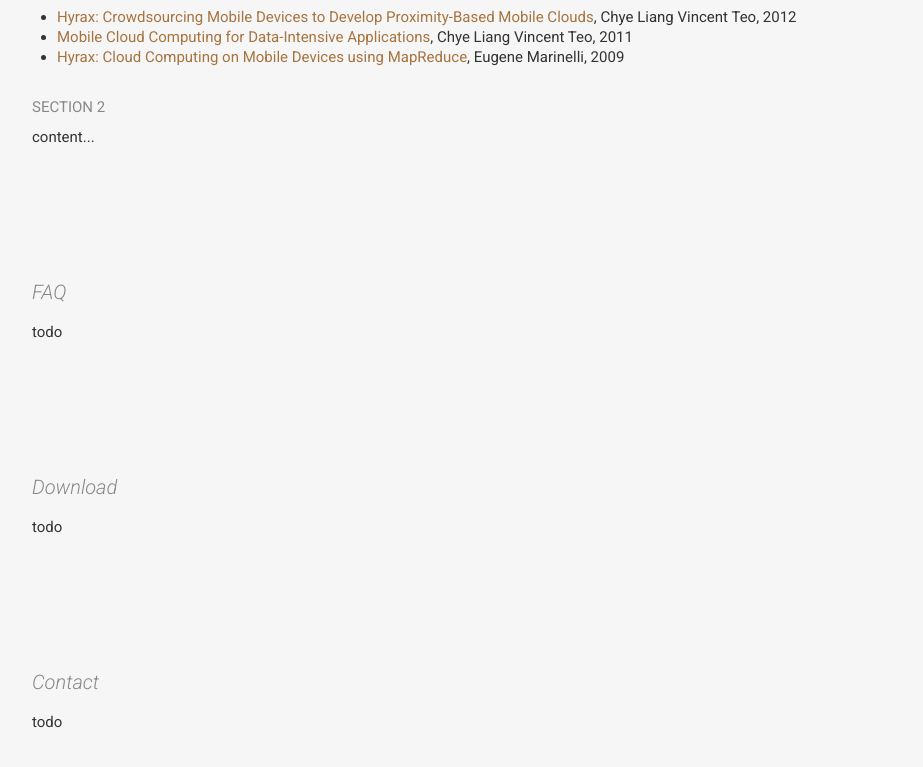
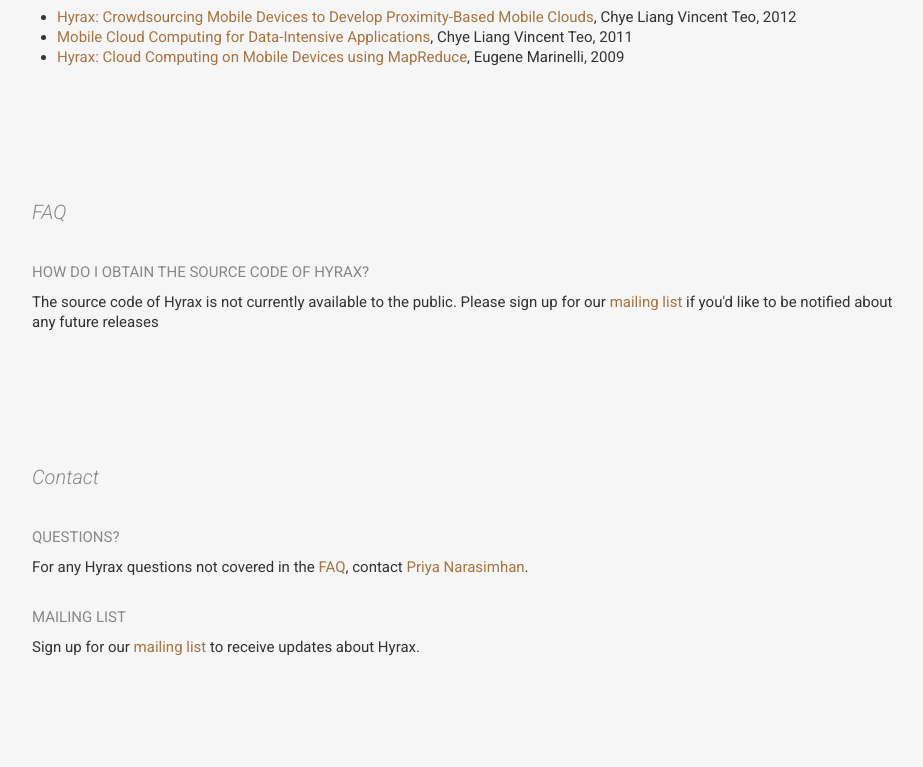
Before and after one commit to eugeneiiim/hyrax, a plain HTML site: page index.html in a window 1280 px wide. Shown: the part 433-1200 px from the top of the page, without its empty margins (23-946 px from the left). After the commit the page ends 1150 px from the top, so only its background shows below. Drawn offline with nearby package versions, Linux system fonts and the light colour scheme.

Commit message:
contact and faq

```diff
--- a/index.html
+++ b/index.html
@@ -53,17 +53,18 @@
               <li><a href="http://reports-archive.adm.cs.cmu.edu/anon/2009/CMU-CS-09-164.pdf">Hyrax: Cloud Computing on Mobile Devices using MapReduce</a>, Eugene Marinelli, 2009</li>
             </ul>
 
-            <h4>Section 2</h4>
-            <p>content...</p>
+            <h3 id="faq">FAQ</h3>
 
-            <h3 id="faq">FAQ</h3>
-            <p>todo</p>
-
-            <h3 id="download">Download</h3>
-            <p>todo</p>
+            <h4>How do I obtain the source code of Hyrax?</h4>
+            <p>The source code of Hyrax is not currently available to the public. Please sign up for our <a href="http://eepurl.com/NzML9">mailing list</a> if you'd like to be notified about any future releases</p>
 
             <h3 id="contact">Contact</h3>
-            <p>todo</p>
+            <h4>Questions?</h4>
+            <p>For any Hyrax questions not covered in the <a href="#faq">FAQ</a>, contact <a href="http://www.cs.cmu.edu/~priya/index.html">Priya Narasimhan</a>.</p>
+
+            <h4>Mailing List</h4>
+            <p>Sign up for our <a href="http://eepurl.com/NzML9">mailing list</a> to receive updates about Hyrax.</p>
+
           </div>
           <div class="span3">
             <div class="content-nav" data-spy="affix" data-offset-top="80">
@@ -71,7 +72,6 @@
                 <li><a href="#introduction">Introduction</a></li>
                 <li><a href="#publications">Publications</a></li>
                 <li><a href="#faq">FAQ</a></li>
-                <li><a href="#download">Download</a></li>
                 <li><a href="#contact">Contact</a></li>
               </ul>
 
```
